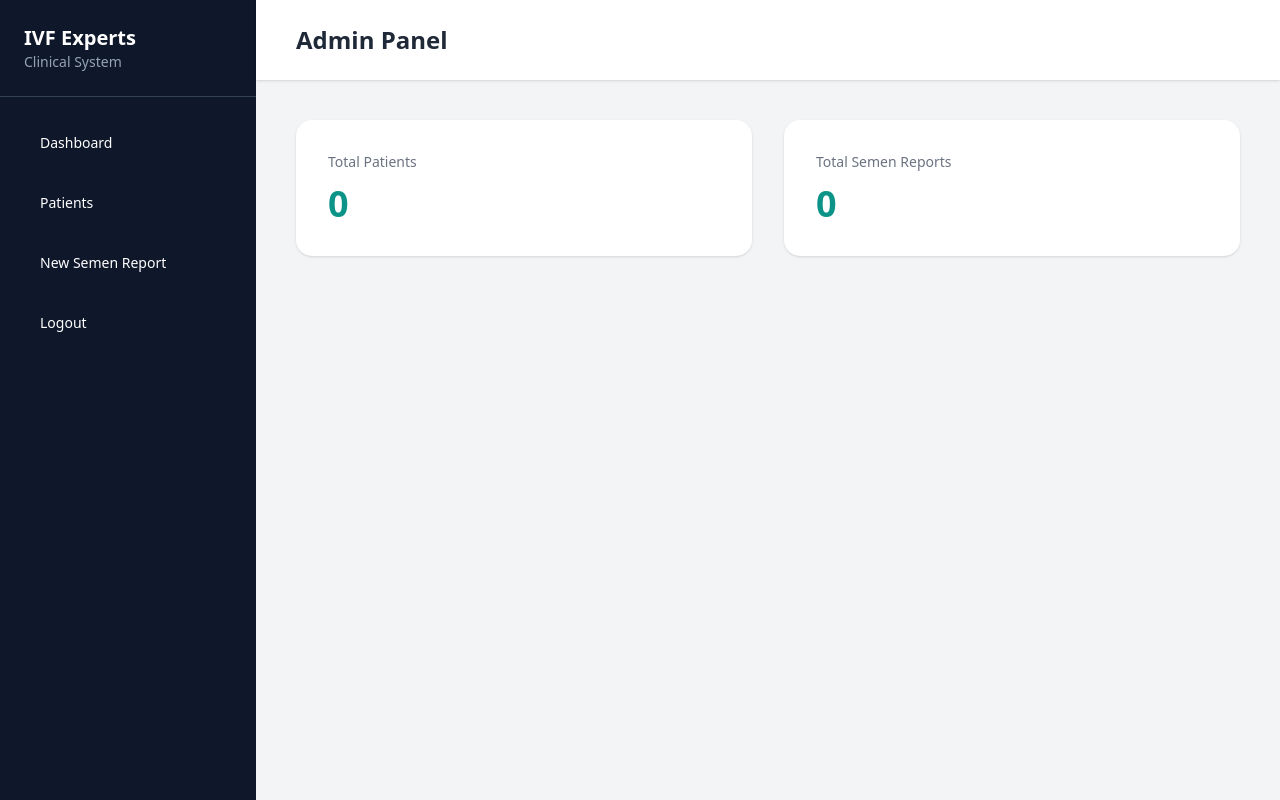
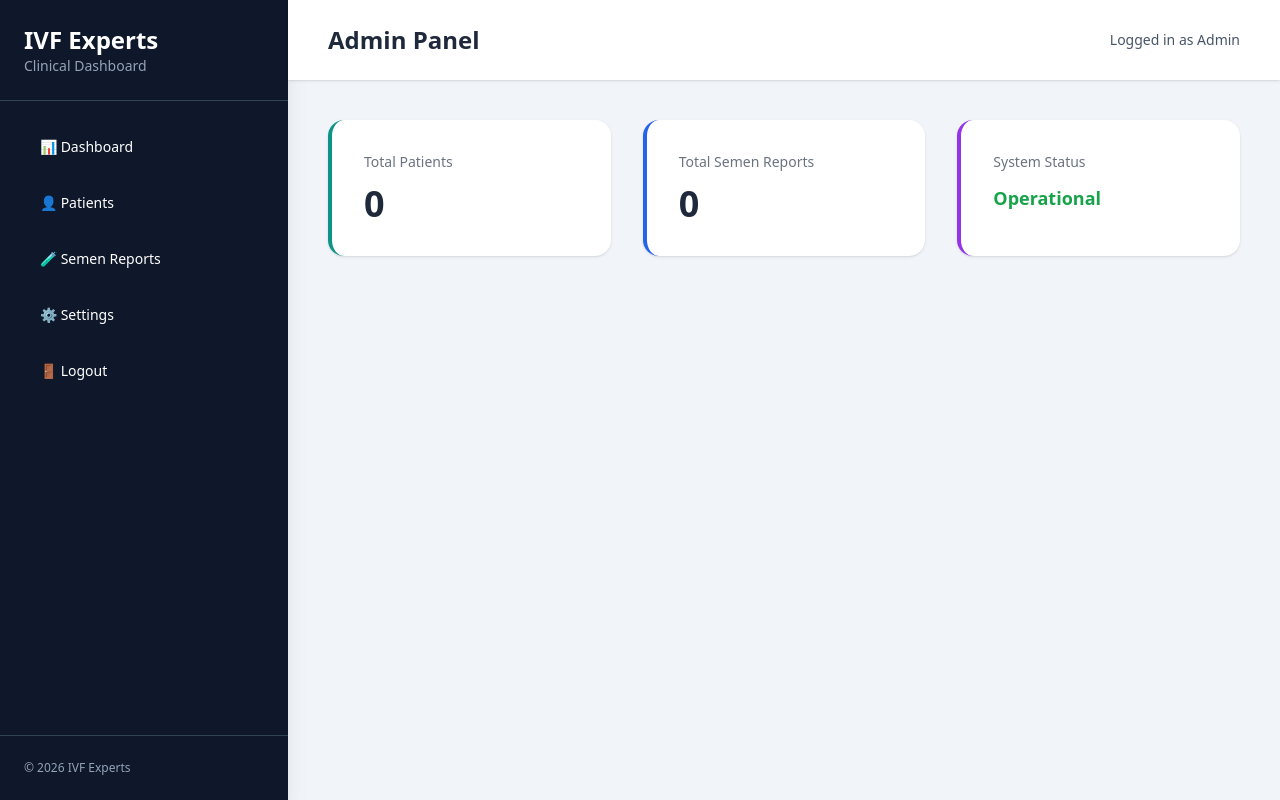
Before and after one commit to adnanjabbar/ivfexperts-website, a PHP site: page /admin/dashboard.php in a window 1280 px wide. Run offline with PHP 8.4, Linux system fonts and the light colour scheme; the visitor is signed in with stand-in values (Sample User, id 1); data that the repository does not hold is empty; some libraries are stand-ins or nearby versions.

Commit message:
Upgraded Admin UI to Enterprise Clinical Layout

```diff
--- a/admin/dashboard.php
+++ b/admin/dashboard.php
@@ -6,16 +6,21 @@ $totalPatients = $conn->query("SELECT COUNT(*) as c FROM patients")->fetch_assoc
 $totalReports = $conn->query("SELECT COUNT(*) as c FROM semen_reports")->fetch_assoc()['c'] ?? 0;
 ?>
 
-<div class="grid grid-cols-2 gap-8">
+<div class="grid grid-cols-3 gap-8">
 
-<div class="bg-white p-8 rounded-2xl shadow hover:shadow-lg transition">
+<div class="bg-white p-8 rounded-2xl shadow hover:shadow-lg transition border-l-4 border-teal-600">
 <h3 class="text-gray-500 text-sm">Total Patients</h3>
-<p class="text-4xl font-bold text-teal-600 mt-3"><?= $totalPatients ?></p>
+<p class="text-4xl font-bold text-slate-800 mt-3"><?= $totalPatients ?></p>
 </div>
 
-<div class="bg-white p-8 rounded-2xl shadow hover:shadow-lg transition">
+<div class="bg-white p-8 rounded-2xl shadow hover:shadow-lg transition border-l-4 border-blue-600">
 <h3 class="text-gray-500 text-sm">Total Semen Reports</h3>
-<p class="text-4xl font-bold text-teal-600 mt-3"><?= $totalReports ?></p>
+<p class="text-4xl font-bold text-slate-800 mt-3"><?= $totalReports ?></p>
+</div>
+
+<div class="bg-white p-8 rounded-2xl shadow hover:shadow-lg transition border-l-4 border-purple-600">
+<h3 class="text-gray-500 text-sm">System Status</h3>
+<p class="text-lg font-semibold text-green-600 mt-3">Operational</p>
 </div>
 
 </div>
--- a/admin/includes/header.php
+++ b/admin/includes/header.php
@@ -3,50 +3,68 @@
 <html>
 <head>
 <meta charset="UTF-8">
-<title>IVF Experts Admin</title>
+<title>IVF Experts Clinical System</title>
 <script src="https://cdn.tailwindcss.com"></script>
 </head>
 
-<body class="bg-gray-100">
+<body class="bg-slate-100 font-sans">
 
 <div class="flex min-h-screen">
 
-<!-- Sidebar -->
-<aside class="w-64 bg-slate-900 text-white flex flex-col">
+<!-- SIDEBAR -->
+<aside class="w-72 bg-slate-900 text-white flex flex-col shadow-xl">
 
 <div class="p-6 border-b border-slate-700">
-<h2 class="text-xl font-bold">IVF Experts</h2>
-<p class="text-sm text-slate-400">Clinical System</p>
+<h2 class="text-2xl font-bold">IVF Experts</h2>
+<p class="text-sm text-slate-400">Clinical Dashboard</p>
 </div>
 
-<nav class="flex-1 p-6 space-y-4 text-sm">
+<nav class="flex-1 p-6 space-y-3 text-sm">
 
-<a href="dashboard.php" class="block px-4 py-3 rounded-xl hover:bg-slate-700 transition">
-Dashboard
+<a href="dashboard.php" class="block px-4 py-3 rounded-lg hover:bg-slate-700 transition">
+📊 Dashboard
 </a>
 
-<a href="patients.php" class="block px-4 py-3 rounded-xl hover:bg-slate-700 transition">
-Patients
+<a href="patients.php" class="block px-4 py-3 rounded-lg hover:bg-slate-700 transition">
+👤 Patients
 </a>
 
-<a href="create_semen_report.php" class="block px-4 py-3 rounded-xl hover:bg-slate-700 transition">
-New Semen Report
+<a href="create_semen_report.php" class="block px-4 py-3 rounded-lg hover:bg-slate-700 transition">
+🧪 Semen Reports
 </a>
 
-<a href="logout.php" class="block px-4 py-3 rounded-xl hover:bg-red-600 transition">
-Logout
+<a href="settings.php" class="block px-4 py-3 rounded-lg hover:bg-slate-700 transition">
+⚙ Settings
+</a>
+
+<a href="logout.php" class="block px-4 py-3 rounded-lg hover:bg-red-600 transition">
+🚪 Logout
 </a>
 
 </nav>
 
+<div class="p-6 border-t border-slate-700 text-xs text-slate-400">
+© <?= date("Y") ?> IVF Experts
+</div>
+
 </aside>
 
-<!-- Main Content -->
+<!-- MAIN AREA -->
 <div class="flex-1">
 
-<!-- Topbar -->
-<div class="bg-white shadow px-10 py-6 flex justify-between items-center">
-<h1 class="text-2xl font-semibold text-gray-800">Admin Panel</h1>
+<!-- TOPBAR -->
+<header class="bg-white shadow px-10 py-6 flex justify-between items-center">
+
+<div>
+<h1 class="text-2xl font-semibold text-slate-800">
+Admin Panel
+</h1>
 </div>
 
+<div class="text-sm text-slate-600">
+Logged in as Admin
+</div>
+
+</header>
+
 <div class="p-10">
--- a/generate.php
+++ /dev/null
@@ -1,3 +0,0 @@
-<?php
-echo password_hash("YourStrongPassword123", PASSWORD_DEFAULT);
-?>
```
